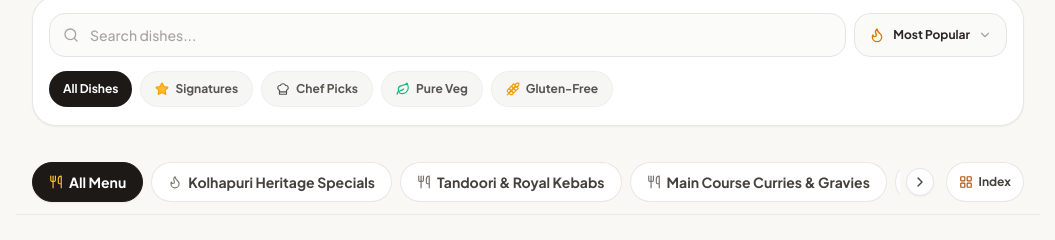
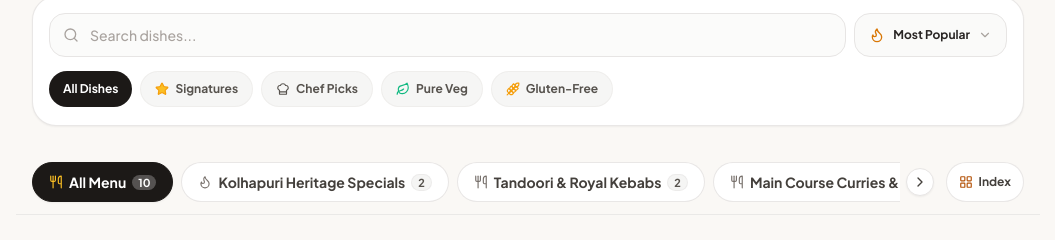
Before and after one commit to axiogenai/menuverse, a Next.js app: page /r/gusto-trattoria in a window 1280 px wide. Shown: the part 988-1228 px from the top of the page, without its empty margins (112-1167 px from the left). Built offline with nearby package versions, Linux system fonts and the light colour scheme.

Commit message:
fix: instant public menu navigation, category dish count badges, and cover image performance

```diff
--- a/src/app/r/[slug]/page.tsx
+++ b/src/app/r/[slug]/page.tsx
@@ -1,6 +1,6 @@
 "use client";
 
-import React, { useState, useEffect } from "react";
+import React, { useState, useEffect, useMemo } from "react";
 import { useParams } from "next/navigation";
 import {
   Search,
@@ -100,12 +100,14 @@ export default function RestaurantPublicMenuPage() {
 
   const allDishes = currentRest.menuItems || [];
 
-  // Filter dishes
-  const filteredDishes = allDishes
+  // Filter & sort dishes (memoized for instant responsiveness)
+  const filteredDishes = useMemo(() => {
+    return allDishes
       .filter((dish) => {
         const matchesCategory =
           activeCategory === "all" || dish.categoryId === activeCategory;
         const matchesSearch =
+          !searchQuery.trim() ||
           dish.name.toLowerCase().includes(searchQuery.toLowerCase()) ||
           (dish.description && dish.description.toLowerCase().includes(searchQuery.toLowerCase())) ||
           dish.ingredients.some((ing) => ing.toLowerCase().includes(searchQuery.toLowerCase()));
@@ -134,6 +136,7 @@ export default function RestaurantPublicMenuPage() {
         // POPULARITY (Bayesian weighted score)
         return (b.statistics?.popularityScore || 0) - (a.statistics?.popularityScore || 0);
       });
+  }, [allDishes, activeCategory, searchQuery, selectedDiet, sortBy]);
 
   const handleOpenDish = (dish: MenuItem) => {
     setSelectedDish(dish);
@@ -321,6 +324,7 @@ export default function RestaurantPublicMenuPage() {
         {/* Sticky Category Course Navigation */}
         <CategoryNav
           categories={currentRest.categories || []}
+          dishes={allDishes}
           activeCategoryId={activeCategory}
           onSelectCategory={setActiveCategory}
         />
--- a/src/components/dashboard/Sidebar.tsx
+++ b/src/components/dashboard/Sidebar.tsx
@@ -158,7 +158,7 @@ export function DashboardSidebar() {
       <div className="p-3 border-t border-slate-200 bg-slate-50/50">
         <Link
           href={`/r/${venueSlug}`}
-          target="_blank"
+          prefetch={true}
           className="flex items-center justify-center gap-1.5 w-full py-2 px-3 rounded-lg bg-orange-600 hover:bg-orange-500 text-white text-xs font-semibold shadow-xs transition-all active:scale-95 cursor-pointer"
         >
           <span>View Public Menu</span>
--- a/src/components/public/CategoryNav.tsx
+++ b/src/components/public/CategoryNav.tsx
@@ -1,7 +1,7 @@
 "use client";
 
 import React, { useState, useRef, useEffect } from "react";
-import { Category } from "@/types";
+import { Category, MenuItem } from "@/types";
 import { cn } from "@/lib/utils";
 import {
   UtensilsCrossed,
@@ -19,6 +19,7 @@ import {
 
 interface CategoryNavProps {
   categories: Category[];
+  dishes?: MenuItem[];
   activeCategoryId: string;
   onSelectCategory: (categoryId: string) => void;
 }
@@ -34,6 +35,7 @@ const ICON_MAP: Record<string, React.ElementType> = {
 
 export function CategoryNav({
   categories,
+  dishes,
   activeCategoryId,
   onSelectCategory,
 }: CategoryNavProps) {
@@ -96,7 +98,9 @@ export function CategoryNav({
     }
   };
 
-  const totalDishes = categories.reduce((sum, c) => sum + (c.menuItems?.length || 0), 0);
+  const totalDishes = dishes
+    ? dishes.length
+    : categories.reduce((sum, c) => sum + (c.menuItems?.length || 0), 0);
 
   return (
     <div className="sticky top-16 z-30 -mx-3 sm:-mx-4 px-3 sm:px-4 py-2 bg-[#faf8f5]/95 backdrop-blur-md border-b border-stone-200/80 shadow-2xs">
@@ -151,7 +155,9 @@ export function CategoryNav({
             {categories.map((category) => {
               const Icon = ICON_MAP[category.icon || "Utensils"] || Utensils;
               const isActive = activeCategoryId === category.id;
-              const count = category.menuItems?.length;
+              const count = dishes
+                ? dishes.filter((d) => d.categoryId === category.id).length
+                : (category.menuItems?.length ?? 0);
 
               return (
                 <button
@@ -167,7 +173,7 @@ export function CategoryNav({
                 >
                   <Icon className={cn("w-3.5 h-3.5 shrink-0", isActive ? "text-amber-400" : "text-stone-500")} />
                   <span>{category.name}</span>
-                  {count !== undefined && count > 0 && (
+                  {count > 0 && (
                     <span
                       className={cn(
                         "text-[10px] sm:text-[11px] px-1.5 py-0.5 rounded-full font-bold leading-none",
@@ -253,6 +259,9 @@ export function CategoryNav({
                 {categories.map((cat) => {
                   const Icon = ICON_MAP[cat.icon || "Utensils"] || Utensils;
                   const isActive = activeCategoryId === cat.id;
+                  const count = dishes
+                    ? dishes.filter((d) => d.categoryId === cat.id).length
+                    : (cat.menuItems?.length ?? 0);
 
                   return (
                     <button
@@ -271,7 +280,7 @@ export function CategoryNav({
                       </div>
                       <div className="flex items-center gap-1.5">
                         <span className="text-[11px] text-stone-400 font-normal">
-                          ({cat.menuItems?.length || 0})
+                          ({count})
                         </span>
                         {isActive && <Check className="w-3.5 h-3.5 text-amber-700" />}
                       </div>
--- a/src/components/public/RestaurantHero.tsx
+++ b/src/components/public/RestaurantHero.tsx
@@ -21,8 +21,8 @@ interface RestaurantHeroProps {
   onOpenQRModal?: () => void;
 }
 
-const DEFAULT_4K_HOTEL_COVER = "https://images.unsplash.com/photo-1566073771259-6a8506099945?auto=format&fit=crop&w=3840&q=95";
-const DEFAULT_LOGO = "https://images.unsplash.com/photo-1542314831-068cd1dbfeeb?auto=format&fit=crop&w=800&q=85";
+const DEFAULT_4K_HOTEL_COVER = "https://images.unsplash.com/photo-1566073771259-6a8506099945?auto=format&fit=crop&w=1200&q=80";
+const DEFAULT_LOGO = "https://images.unsplash.com/photo-1542314831-068cd1dbfeeb?auto=format&fit=crop&w=400&q=80";
 
 export function RestaurantHero({ restaurant, onOpenQRModal }: RestaurantHeroProps) {
   const [copied, setCopied] = useState(false);
--- a/src/components/shared/Navbar.tsx
+++ b/src/components/shared/Navbar.tsx
@@ -308,7 +308,7 @@ export function Navbar() {
               <div className="p-3.5 border-t border-slate-200 bg-white shrink-0">
                 <Link
                   href={`/r/${venueSlug}`}
-                  target="_blank"
+                  prefetch={true}
                   onClick={() => setMobileMenuOpen(false)}
                   className="w-full py-2.5 px-3 rounded-xl bg-slate-900 hover:bg-slate-800 text-white text-xs font-bold flex items-center justify-center gap-1.5 shadow-sm transition-all active:scale-95"
                 >
--- a/src/lib/seed-data.ts
+++ b/src/lib/seed-data.ts
@@ -815,9 +815,9 @@ class MenuVerseStore {
     if (typeof window === "undefined") return;
     try {
       const dataVersion = localStorage.getItem("menuverse_data_version");
-      if (dataVersion !== "v7-authentic-indian-dishes") {
+      if (dataVersion !== "v8-kolhapuri-counts-fast") {
         this.resetAllData();
-        localStorage.setItem("menuverse_data_version", "v7-authentic-indian-dishes");
+        localStorage.setItem("menuverse_data_version", "v8-kolhapuri-counts-fast");
         return;
       }
 
@@ -834,8 +834,8 @@ class MenuVerseStore {
             r.name = "Hotel Gypsy";
             r.address = "Peth Vadgaon, Kolhapur";
             r.cuisineType = "5-Star Luxury Palace & Fine Dining";
-            r.coverUrl = "https://images.unsplash.com/photo-1566073771259-6a8506099945?auto=format&fit=crop&w=3840&q=95";
-            r.logoUrl = "https://images.unsplash.com/photo-1542314831-068cd1dbfeeb?auto=format&fit=crop&w=800&q=85";
+            r.coverUrl = "https://images.unsplash.com/photo-1566073771259-6a8506099945?auto=format&fit=crop&w=1200&q=80";
+            r.logoUrl = "https://images.unsplash.com/photo-1542314831-068cd1dbfeeb?auto=format&fit=crop&w=400&q=80";
             return r;
           });
         }
@@ -952,10 +952,6 @@ class MenuVerseStore {
     }
     if (!restaurant) return undefined;
 
-    const restCategories = this.categories
-      .filter((c) => c.restaurantId === restaurant.id || !c.restaurantId || c.restaurantId === "rest-01")
-      .sort((a, b) => a.displayOrder - b.displayOrder);
-
     const restDishes = this.dishes
       .filter((d) => d.restaurantId === restaurant.id || !d.restaurantId || d.restaurantId === "rest-01")
       .map((dish) => {
@@ -969,6 +965,14 @@ class MenuVerseStore {
           reviews: dishReviews,
         };
       });
+
+    const restCategories = this.categories
+      .filter((c) => c.restaurantId === restaurant.id || !c.restaurantId || c.restaurantId === "rest-01")
+      .sort((a, b) => a.displayOrder - b.displayOrder)
+      .map((cat) => ({
+        ...cat,
+        menuItems: restDishes.filter((d) => d.categoryId === cat.id),
+      }));
 
     const rawGoogleReviews = this.googleReviews.filter(
       (g) => g.restaurantId === restaurant.id || !g.restaurantId || g.restaurantId === "rest-01" || restaurant.id === "rest-02"
```
Lines whose indentation alone changed are shown as unchanged.
